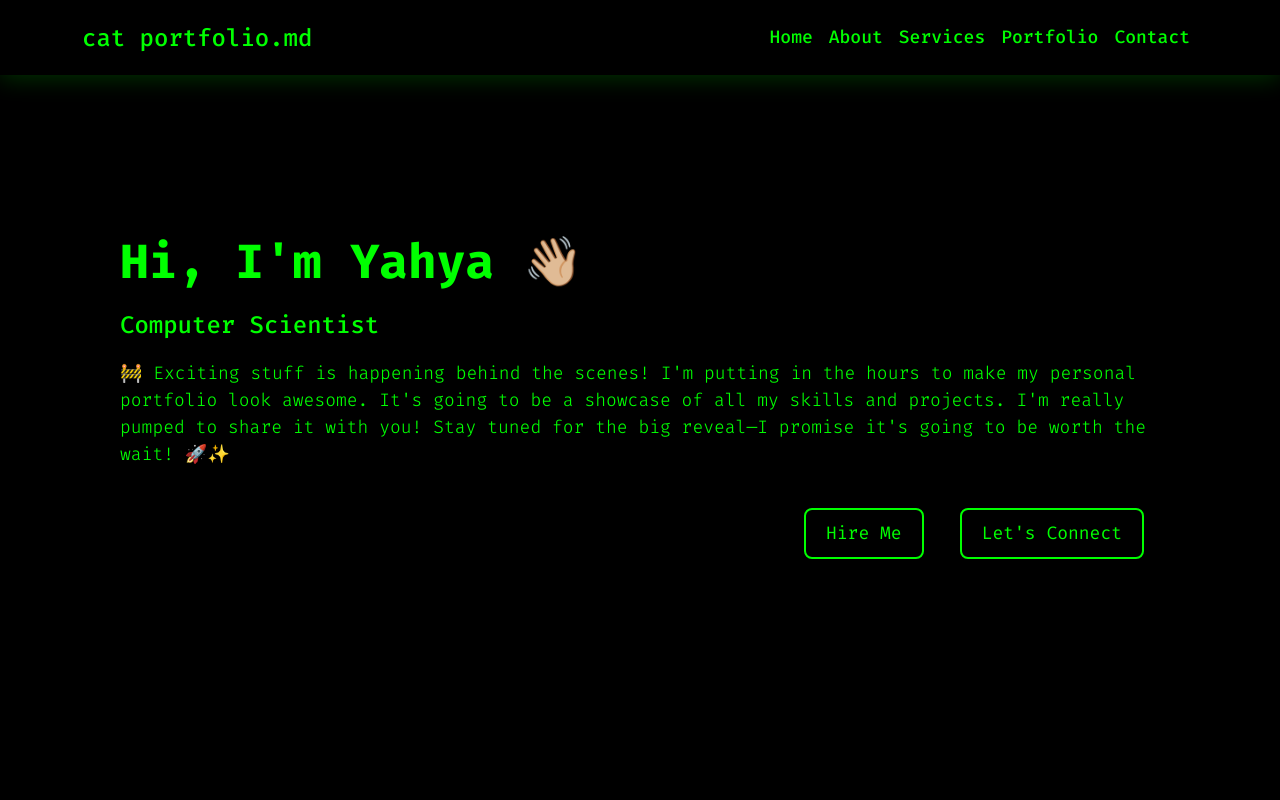
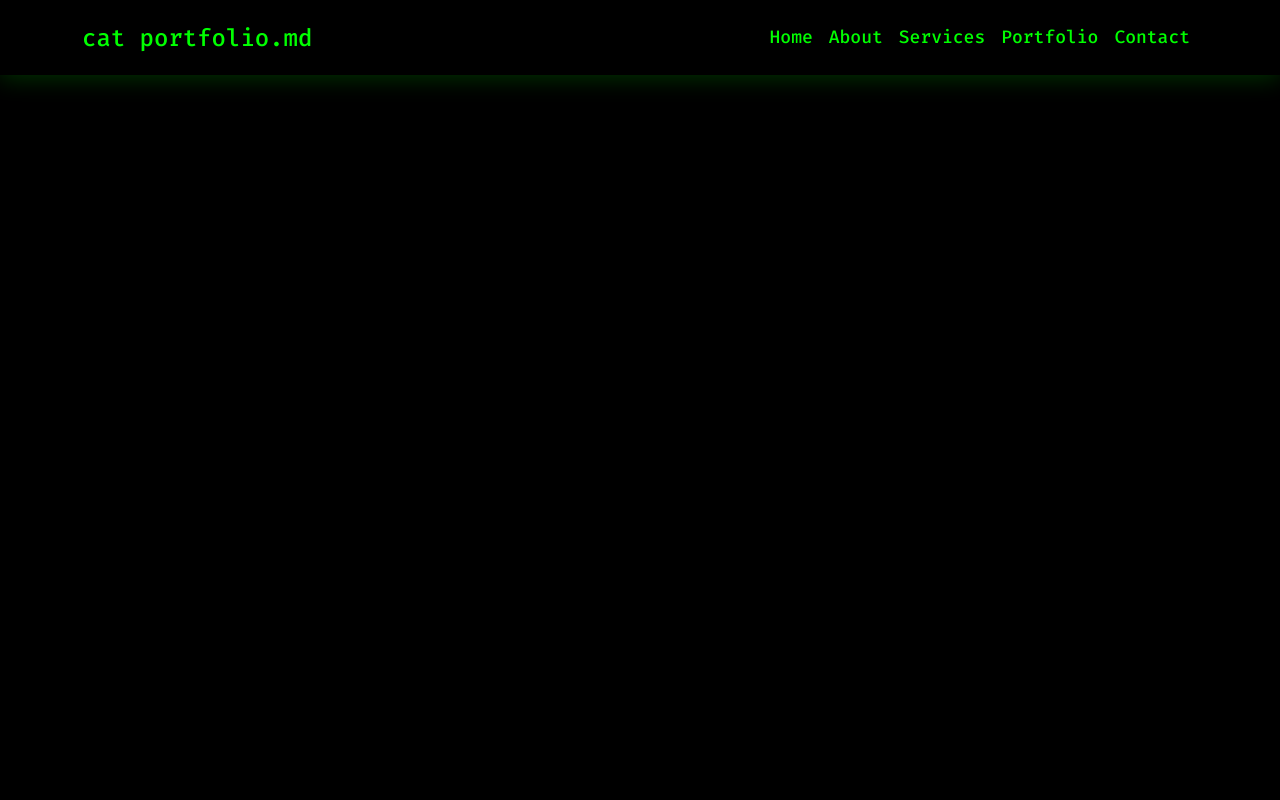
Before and after one commit to dotyahya/my-portfolio, a React (Create React App) app: page / in a window 1280 px wide. Shown: the top 800 px of the page. Built offline with nearby package versions, Linux system fonts and the light colour scheme.

Commit message:
first commit

```diff
--- a/public/index.html
+++ b/public/index.html
@@ -15,6 +15,7 @@
       user's mobile device or desktop. See https://developers.google.com/web/fundamentals/web-app-manifest/
     -->
     <link rel="manifest" href="%PUBLIC_URL%/manifest.json" />
+    <link rel="manifest" href="%PUBLIC_URL%/style.css" />
     <link rel="icon" type="image/png" sizes="96x96" href="%PUBLIC_URL%/favicon.png" />
     <!--
       Notice the use of %PUBLIC_URL% in the tags above.
--- a/src/App.js
+++ b/src/App.js
@@ -14,7 +14,7 @@ function App() {
     <Router>
       <Header />
       <Routes>
-        <Route path="/" element={
+        <Route path="/my-portfolio" element={
           <div>
             <Element name="home">
               <Home />
--- a/src/index.js
+++ b/src/index.js
@@ -1,7 +1,7 @@
+import 'bootstrap/dist/css/bootstrap.min.css'; // bootstrap CSS
+import './style.css'; // custom CSS to override bootstrap
 import React from 'react';
 import ReactDOM from 'react-dom/client';
-import 'bootstrap/dist/css/bootstrap.min.css'; // bootstrap CSS
-import './style.css'; // custom CSS to override bootstrap
 import App from './App';
 import reportWebVitals from './reportWebVitals';
 
```
